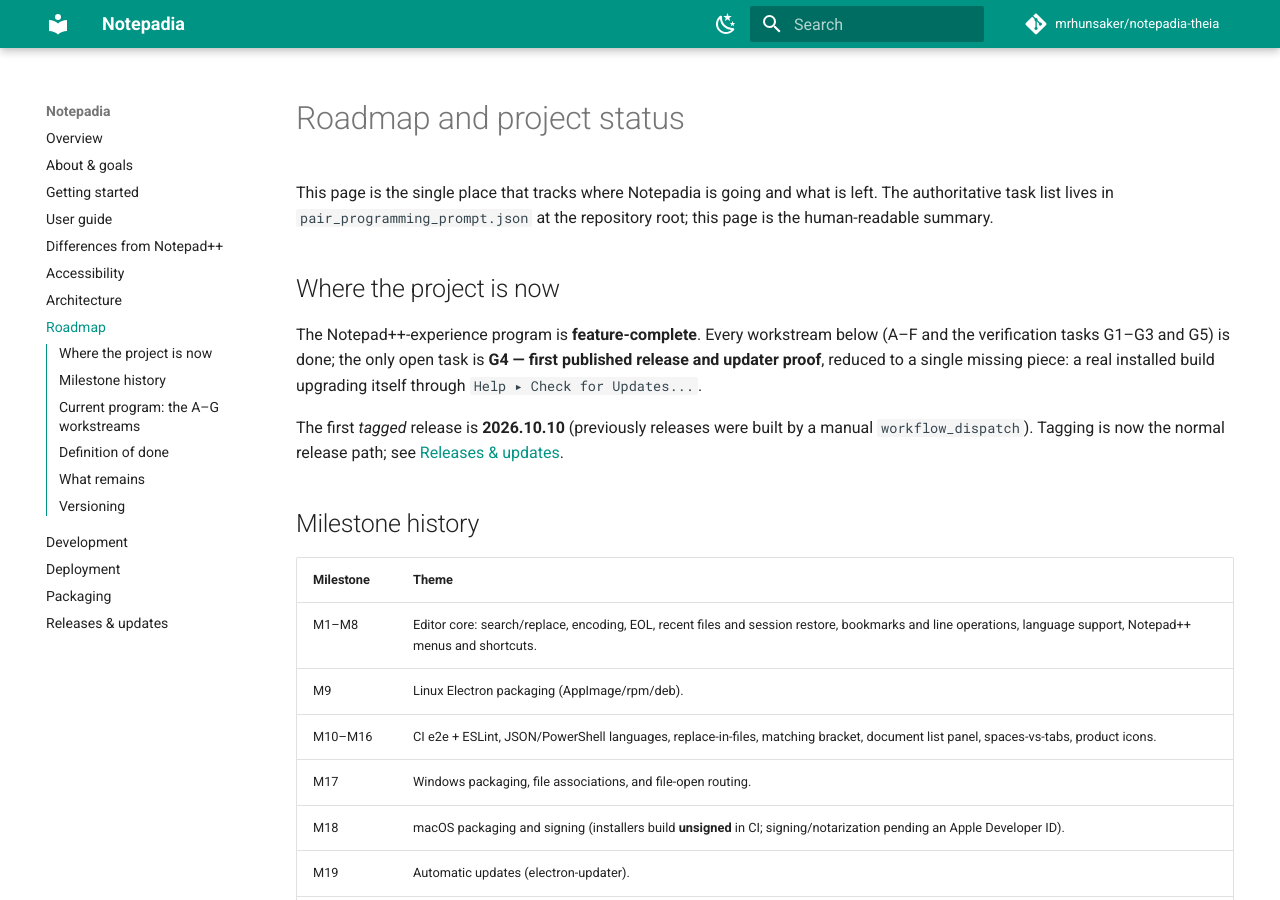
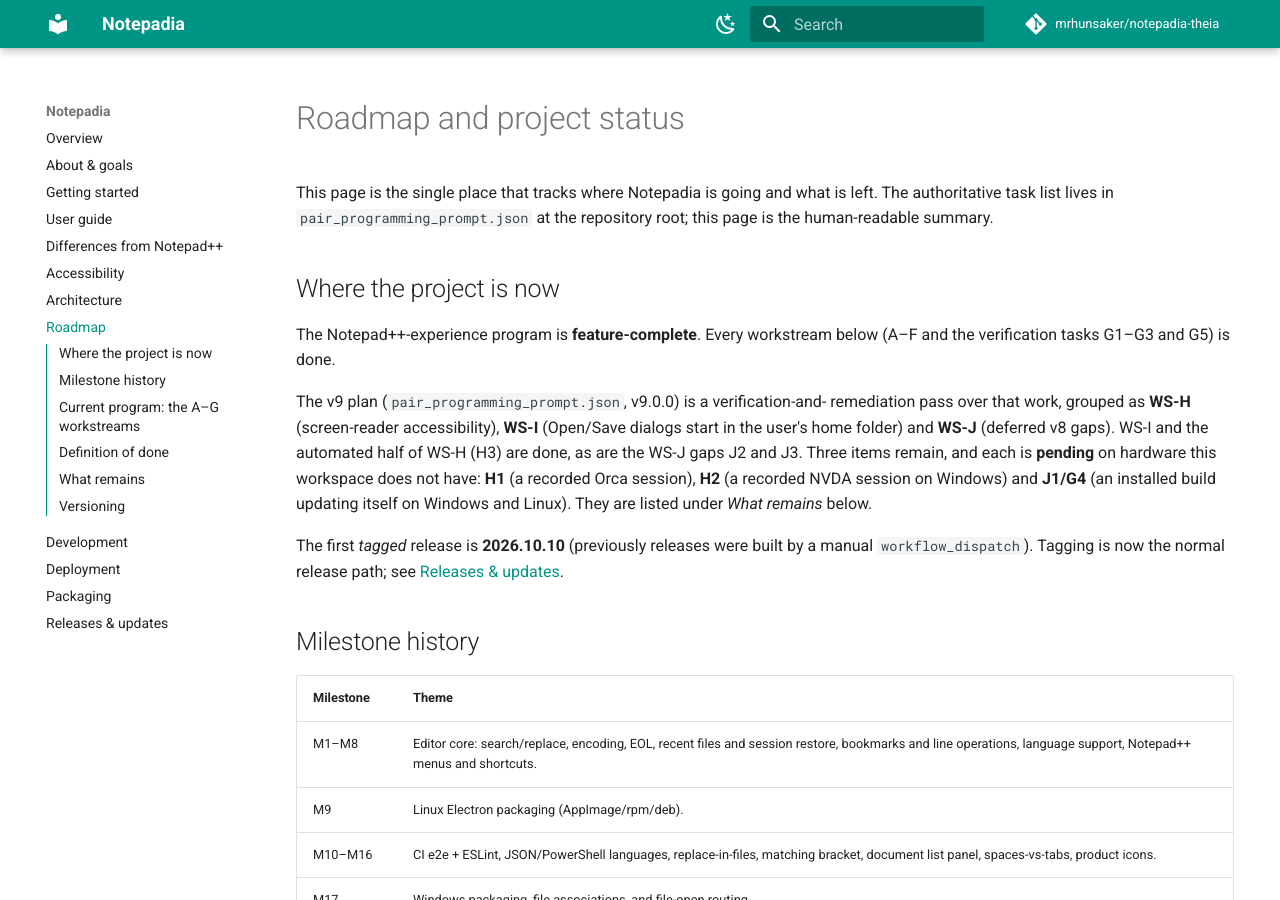
Before and after one commit to mrhunsaker/notepadia-theia, an MkDocs documentation site: the page built from docs/roadmap.md, in a window 1280 px wide and 900 px high. Built offline with MkDocs 1.6.1 and Material for MkDocs 9.7.7, drawn with Linux system fonts in a browser that asks for light colours; comment, search, counter and statistics services are not loaded; some of the changed text lies outside the part shown.

Commit message:
docs(a11y): mark screen-reader runs pending on a multi-system pass

```diff
--- a/docs/roadmap.md
+++ b/docs/roadmap.md
@@ -11,10 +11,16 @@ repository root; this page is the human-readable summary.
 ## Where the project is now
 
 The Notepad++-experience program is **feature-complete**. Every workstream below
-(A–F and the verification tasks G1–G3 and G5) is done; the only open task is
-**G4 — first published release and updater proof**, reduced to a single missing
-piece: a real installed build upgrading itself through
-`Help ▸ Check for Updates...`.
+(A–F and the verification tasks G1–G3 and G5) is done.
+
+The v9 plan (`pair_programming_prompt.json`, v9.0.0) is a verification-and-
+remediation pass over that work, grouped as **WS-H** (screen-reader
+accessibility), **WS-I** (Open/Save dialogs start in the user's home folder) and
+**WS-J** (deferred v8 gaps). WS-I and the automated half of WS-H (H3) are done, as
+are the WS-J gaps J2 and J3. Three items remain, and each is **pending** on
+hardware this workspace does not have: **H1** (a recorded Orca session), **H2** (a
+recorded NVDA session on Windows) and **J1/G4** (an installed build updating
+itself on Windows and Linux). They are listed under *What remains* below.
 
 The first *tagged* release is **2026.10.10** (previously releases were built by
 a manual `workflow_dispatch`). Tagging is now the normal release path; see
@@ -74,7 +80,8 @@ the G4 updater proof:
 - Every control labeled `Open` opens the user's own computer; the server
   workspace is reachable only under a label that names it.
 - The whole application is operable by keyboard with no serious or critical axe
-  violations.
+  violations, and a real screen reader announces it. *(keyboard and axe hold;
+  the screen-reader runs H1/H2 are pending)*
 - Every feature has an e2e suite; every pure module has unit tests; a styling
   regression fails CI.
 - README, docs and CHANGELOG describe only what the code actually does.
@@ -86,7 +93,9 @@ the G4 updater proof:
 
 | Task | Why it is still open |
 | --- | --- |
-| **G4 — updater proof** | `electron-updater` resolves only *published* releases. The updater code, the update manifests and a published release now exist, and the newer `2026.10.10` is published too (so an installed `2026.10.9` is now offered it); the one thing not yet demonstrated end to end is an **installed** older build discovering and installing a newer published build via `Help ▸ Check for Updates...` on Windows and Linux. |
+| **H1 — verified Orca session (Linux)** | The automatic accessibility checks pass, but no complete keyboard pass has been recorded through a real reader. Needs a dedicated desktop run of `docs/screen-reader-test-plan.md` Run A; deferred to a multi-system session. |
+| **H2 — verified NVDA session (Windows)** | Needs a Windows machine and the packaged build; deferred. |
+| **J1 / G4 — updater proof** | `electron-updater` resolves only *published* releases. The updater code, the update manifests and a published release now exist, and the newer `2026.10.10` is published too (so an installed `2026.10.9` is now offered it); the one thing not yet demonstrated end to end is an **installed** older build discovering and installing a newer published build via `Help ▸ Check for Updates...` on Windows and Linux. |
 
 Out-of-scope items (plugin ecosystem, full Style Configurator, the full
 Notepad++ language catalog, User Defined Languages, broad code-page support,
```
Also changed, not shown: docs/accessibility.md (+9 -8 lines), docs/screen-reader-test-plan.md (+7 -2 lines).
